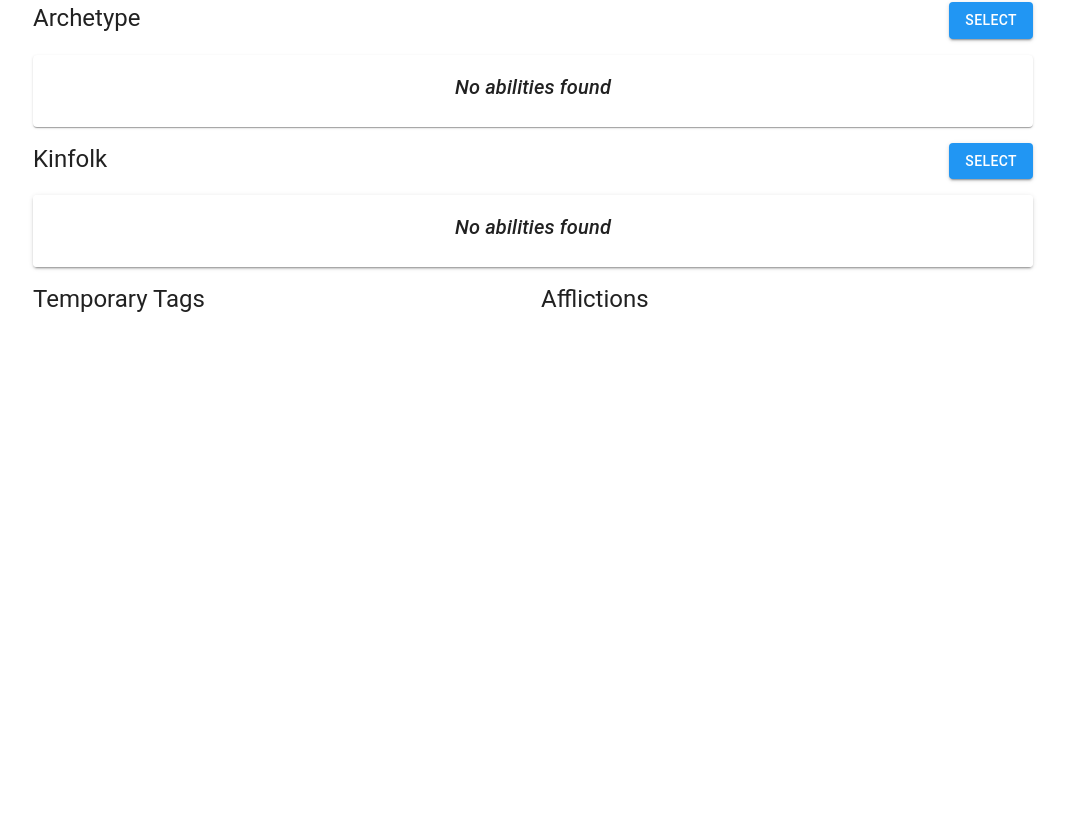
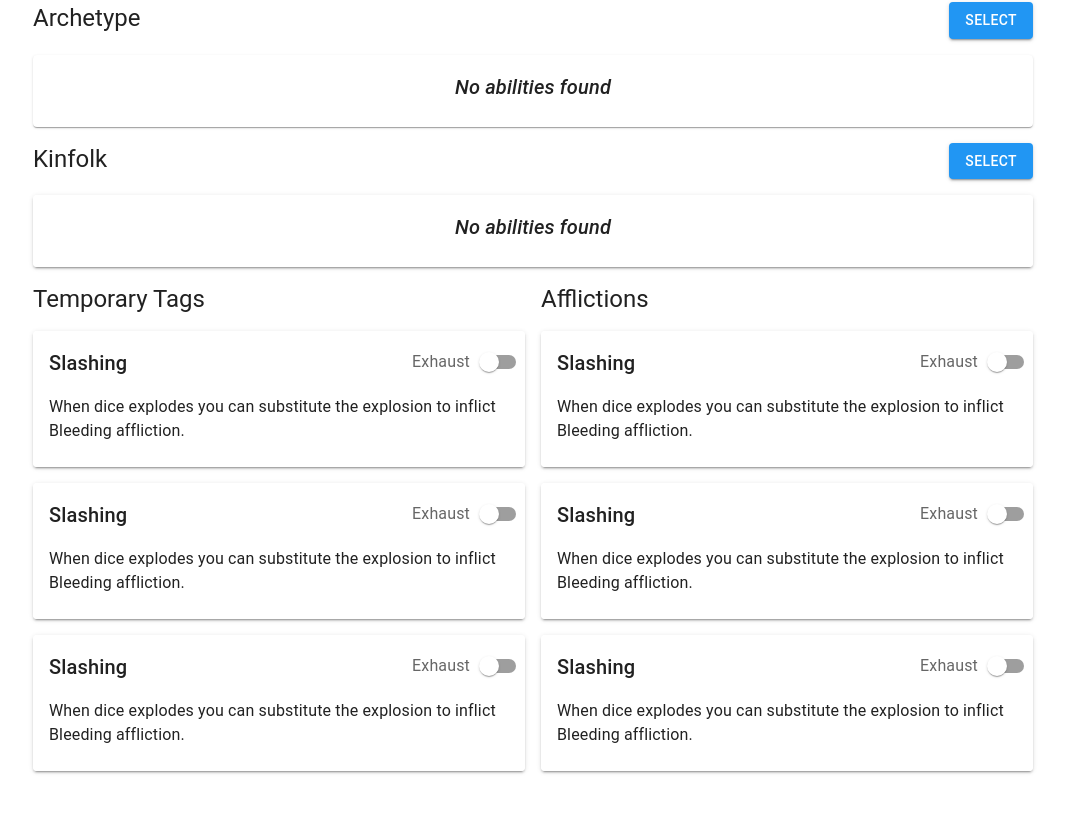
Before and after one commit to dicegoblinnz/soulforge, a Next.js app: page /soulforge_example/full in a window 1280 px wide. Shown: the part 916-1729 px from the top of the page, without its empty margins (107-1172 px from the left). Before the commit the page ends 1343 px from the top, so only its background shows below. Built offline with nearby package versions, Linux system fonts and the light colour scheme.

Commit message:
fix: missing refactor

```diff
--- a/src/components/character/afflictions.tsx
+++ b/src/components/character/afflictions.tsx
@@ -6,8 +6,8 @@ import {
   SxProps
 } from "@mui/material";
 import Grid from '@mui/material/Grid2';
-import {TagCard} from "@/components/character/tag-card";
 import {idToCharacterAbility} from "@/data/v1/converters";
+import {CharacterTagCard} from "@/components/character/character-tag-card";
 
 type Props = {
   sx?: SxProps;
@@ -25,15 +25,15 @@ export function Afflictions({sx}: Props) {
 
       <Grid container spacing={2} sx={{mt: 2}}>
         <Grid size={12}>
-          <TagCard ability={idToCharacterAbility(0)}/>
+          <CharacterTagCard ability={idToCharacterAbility(0)}/>
         </Grid>
 
         <Grid size={12}>
-          <TagCard ability={idToCharacterAbility(0)}/>
+          <CharacterTagCard ability={idToCharacterAbility(0)}/>
         </Grid>
 
         <Grid size={12}>
-          <TagCard ability={idToCharacterAbility(0)}/>
+          <CharacterTagCard ability={idToCharacterAbility(0)}/>
         </Grid>
       </Grid>
     </Box>
--- a/src/components/character/temporary_tags.tsx
+++ b/src/components/character/temporary_tags.tsx
@@ -6,8 +6,8 @@ import {
   SxProps
 } from "@mui/material";
 import Grid from '@mui/material/Grid2';
-import {TagCard} from "@/components/character/tag-card";
 import {idToCharacterAbility} from "@/data/v1/converters";
+import {CharacterTagCard} from "@/components/character/character-tag-card";
 
 type Props = {
   sx?: SxProps;
@@ -25,15 +25,15 @@ export function TemporaryTags({sx}: Props) {
 
       <Grid container spacing={2} sx={{mt: 2}}>
         <Grid size={12}>
-          <TagCard ability={idToCharacterAbility(0)}/>
+          <CharacterTagCard ability={idToCharacterAbility(0)}/>
         </Grid>
 
         <Grid size={12}>
-          <TagCard ability={idToCharacterAbility(0)}/>
+          <CharacterTagCard ability={idToCharacterAbility(0)}/>
         </Grid>
 
         <Grid size={12}>
-          <TagCard ability={idToCharacterAbility(0)}/>
+          <CharacterTagCard ability={idToCharacterAbility(0)}/>
         </Grid>
       </Grid>
     </Box>
```
